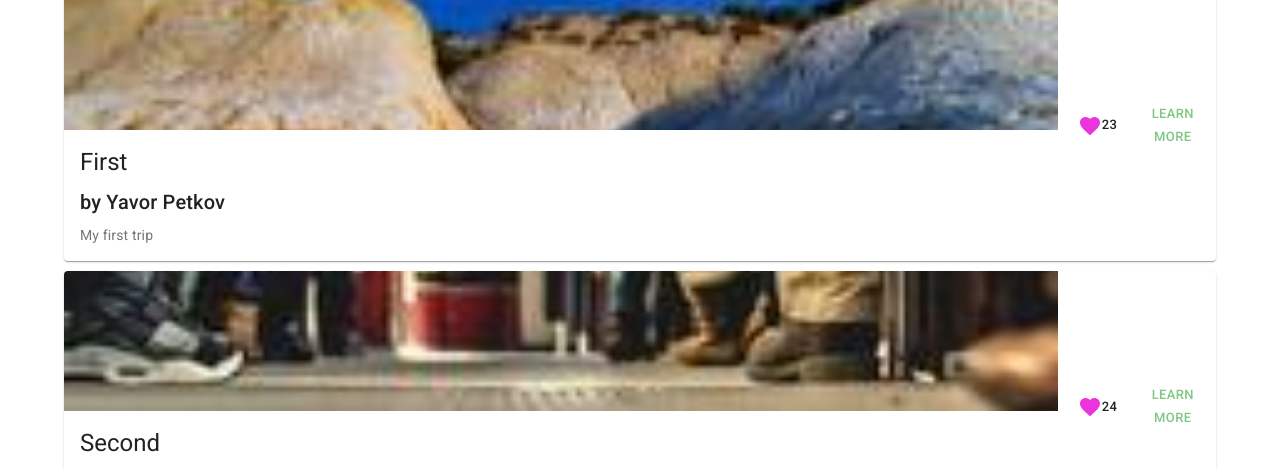
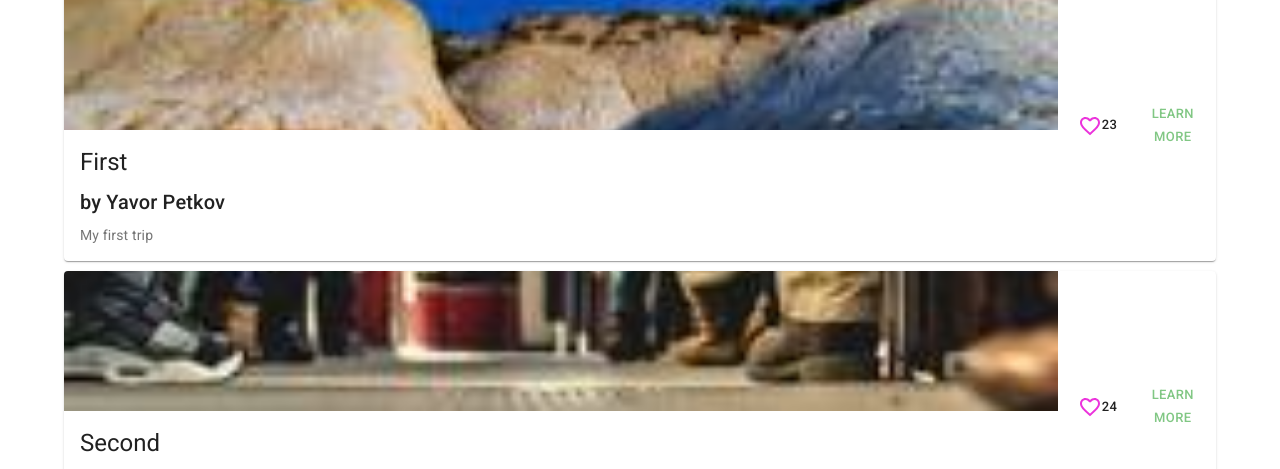
Before and after one commit to nzaharov/hci_project, a React (Create React App) app: page / in a window 1280 px wide. Shown: the part 84-553 px from the top of the page. Built offline with nearby package versions, Linux system fonts and the light colour scheme.

Commit message:
Add working likes

```diff
--- a/src/main-page/trip-card.js
+++ b/src/main-page/trip-card.js
@@ -1,6 +1,7 @@
-import React from 'react';
+import React, {useState} from 'react';
 import { makeStyles } from '@material-ui/core/styles';
 import FavoriteIcon from '@material-ui/icons/Favorite';
+import FavoriteBorderIcon from '@material-ui/icons/FavoriteBorder';
 import Card from '@material-ui/core/Card';
 import CardActionArea from '@material-ui/core/CardActionArea';
 import CardActions from '@material-ui/core/CardActions';
@@ -29,6 +30,16 @@ const useStyles = makeStyles({
 export default function ImgMediaCard(props) {
   const classes = useStyles();
   const {trip} = props;
+  const [liked, setLiked] = useState(trip.liked);
+
+  const setLikedExtension = () => {
+    if(!liked) {
+      trip.likes++
+    } else {
+      trip.likes --;
+    };
+    setLiked(!liked);
+  }
   return (
     <Card className={classes.root}>
       <CardActionArea>
@@ -50,8 +61,8 @@ export default function ImgMediaCard(props) {
         </CardContent>
       </CardActionArea>
       <CardActions>
-        <Button size="small">
-          <FavoriteIcon htmlColor='#eb34db' /> {trip.likes}
+        <Button size="small" onClick={setLikedExtension}>
+          {liked ? (<FavoriteIcon htmlColor='#eb34db' />) : (<FavoriteBorderIcon htmlColor="#eb34db"></FavoriteBorderIcon>)} {trip.likes}
         </Button>
         <Button size="small" color="primary">
           Learn More
--- a/src/main-page/trips.js
+++ b/src/main-page/trips.js
@@ -3,6 +3,7 @@ export default [
     name: 'First', description: 'My first trip',
     author: 'Yavor Petkov',
     thumbnail: '2.jpg',
+    liked: false,
     likes: 23,
     stops: [{ title: 'First stop', coordinates: [40, 30] }, { title: 'Second Stop', coordinates: [40, 30] }]
   },
@@ -10,6 +11,7 @@ export default [
     name: 'Second', description: 'My first trip',
     author: 'Nikolay Zaharov',
     thumbnail: '1.jpg',
+    loked: true,
     likes: 24,
     stops: [{ title: 'First', coordinates: [40, 30] }, { title: 'Second', coordinates: [40, 30] }]
   },
```
